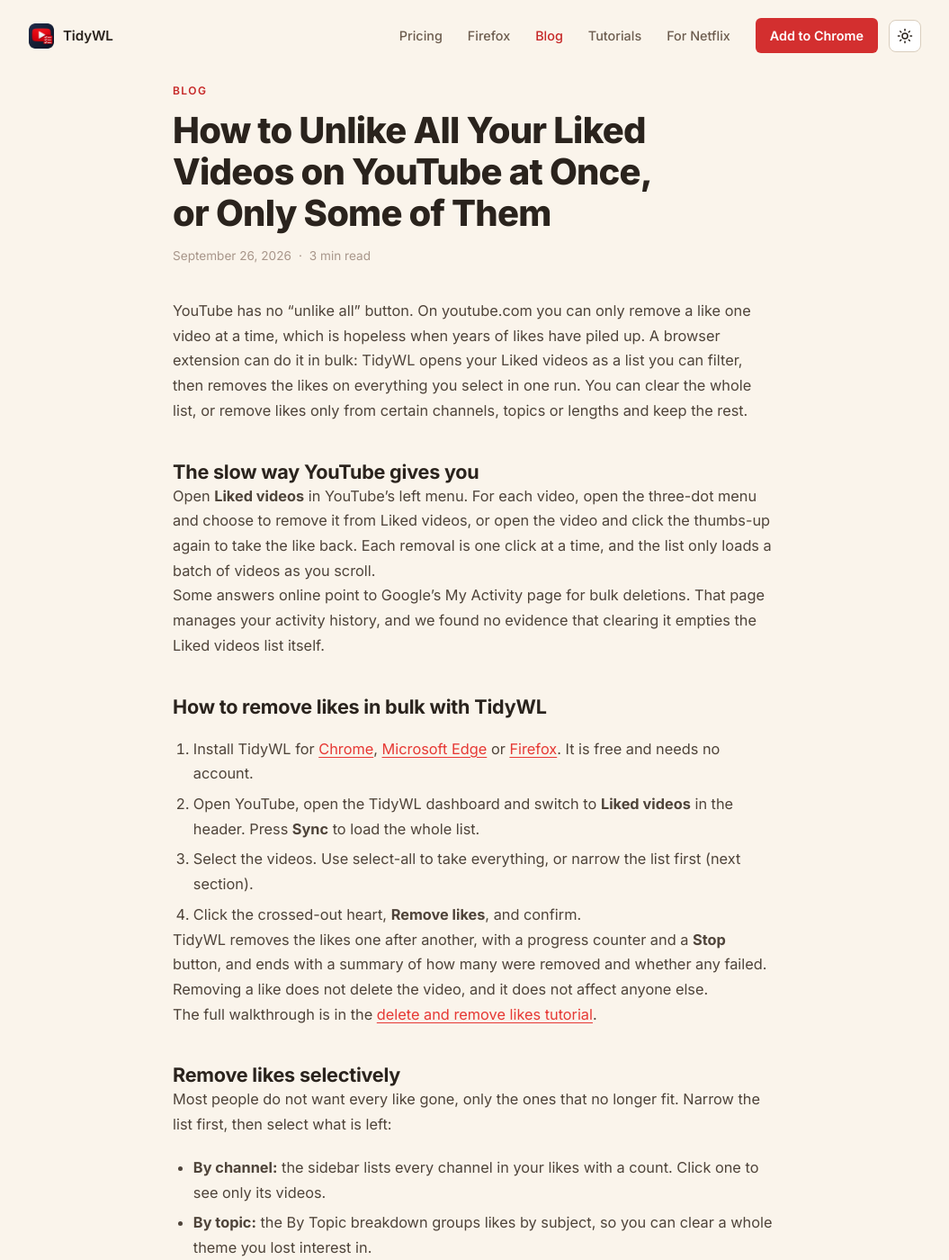
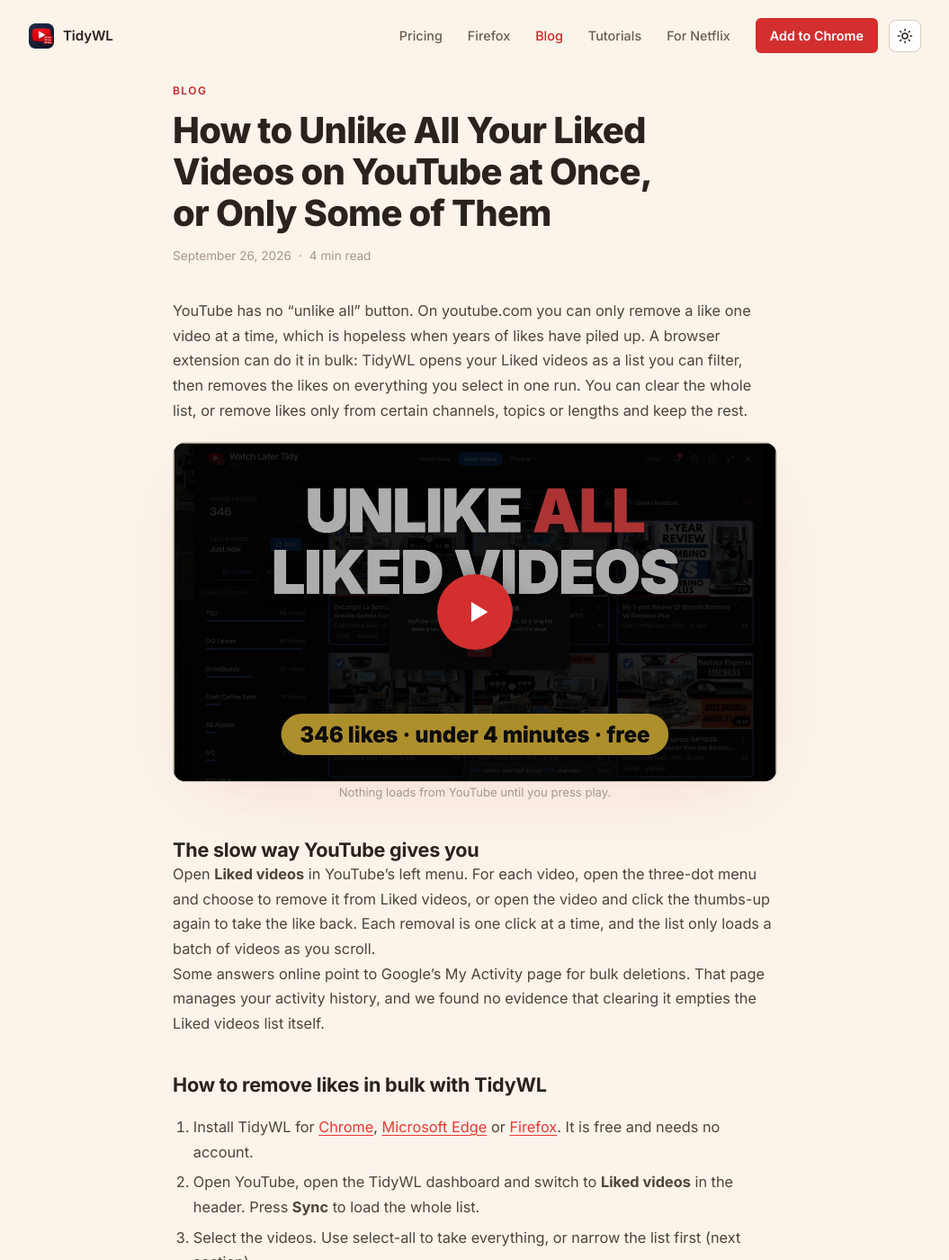
Before and after one commit to dominic-lam/tidywl-site, a Jekyll site: the page built from _posts/2026-09-26-unlike-all-liked-videos-youtube.md, in a window 1280 px wide and 1400 px high. Shown: the whole window at 90% size, without its empty margins (112-1167 px from the left). Built offline with Jekyll 4.4.1, drawn with Linux system fonts in a browser that asks for light colours.

Commit message:
blog, tutorials: the search-and-unlike video on both Liked-videos guides
Click-to-play embed of youtu.be/8ia-hwuiDb4 under each guide's intro, with nothing loaded from YouTube until play, and a Video link beside both guide links on /tutorials/.

Co-Authored-By: Claude Opus 5.5 <noreply@anthropic.com>
Claude-Session: https://claude.ai/code/session_019D4Lkk2fjfM8ZP8JNgNv7h

```diff
--- a/_posts/2026-09-26-unlike-all-liked-videos-youtube.md
+++ b/_posts/2026-09-26-unlike-all-liked-videos-youtube.md
@@ -18,6 +18,14 @@ faq:
 ---
 
 YouTube has no "unlike all" button. On youtube.com you can only remove a like one video at a time, which is hopeless when years of likes have piled up. A browser extension can do it in bulk: TidyWL opens your Liked videos as a list you can filter, then removes the likes on everything you select in one run. You can clear the whole list, or remove likes only from certain channels, topics or lengths and keep the rest.
+
+<div class="video-wrapper">
+<button type="button" class="video-facade" data-video-id="8ia-hwuiDb4" aria-label="Play the video: how to search and unlike all your liked videos">
+<img src="/assets/liked-videos-video-poster.jpg" alt="" width="1280" height="720" decoding="async">
+<span class="video-play" aria-hidden="true"><svg width="34" height="34" viewBox="0 0 24 24" fill="currentColor"><polygon points="7 4 20 12 7 20 7 4"/></svg></span>
+</button>
+</div>
+<p class="video-note">Nothing loads from YouTube until you press play.</p>
 
 ## The slow way YouTube gives you
 
--- a/tutorials/index.html
+++ b/tutorials/index.html
@@ -200,7 +200,7 @@ faq:
           <li>Escape clears the box and closes it. Clicking away closes it too, as long as it is empty.</li>
         </ol>
         <p class="tut-note">What you type is treated as one phrase, never split into separate words, and it is matched anywhere inside a video’s title, channel name, or any of its tags — including tags that are not shown on the card. On a merged view it also matches playlist chip names.</p>
-        <p class="tut-note">Guides: <a href="/blog/how-to-search-youtube-watch-later/">searching Watch Later</a> and <a href="/blog/search-youtube-liked-videos/">searching your Liked videos</a>.</p>
+        <p class="tut-note">Guides: <a href="/blog/how-to-search-youtube-watch-later/">searching Watch Later</a> and <a href="/blog/search-youtube-liked-videos/">searching your Liked videos</a>. Video: <a href="https://youtu.be/8ia-hwuiDb4">search and unlike all your liked videos</a>.</p>
       </article>
 
       <article class="tut" id="tags">
@@ -284,7 +284,7 @@ faq:
         <p class="tut-note">To remove a single video, use its three-dot menu and pick <b class="ui">Remove</b> (or <b class="ui">Remove like</b> on the Liked tab).</p>
         <p class="tut-note tut-note--warn">This removes videos from the playlist. It does not delete the video from YouTube, and it does not touch anyone else’s copy. Removing a like is not a playlist edit — YouTube treats it as un-liking, which can change what it recommends to you.</p>
         <p class="tut-note">YouTube offers no undo. <a href="/pricing/">TidyWL Pro</a> keeps a <a href="#undo">90-day record you can restore from</a>, and shows you <a href="#preview">the exact list</a> before anything is removed.</p>
-        <p class="tut-note">Guide: <a href="/blog/unlike-all-liked-videos-youtube/">how to unlike all your liked videos at once, or only some of them</a>.</p>
+        <p class="tut-note">Guide: <a href="/blog/unlike-all-liked-videos-youtube/">how to unlike all your liked videos at once, or only some of them</a>. Video: <a href="https://youtu.be/8ia-hwuiDb4">search and unlike all your liked videos</a>.</p>
       </article>
 
       <article class="tut" id="move-copy">
```
Also changed, not shown: _posts/2026-09-26-search-youtube-liked-videos.md (+8 -0 lines), assets/liked-videos-video-poster.jpg (added).
